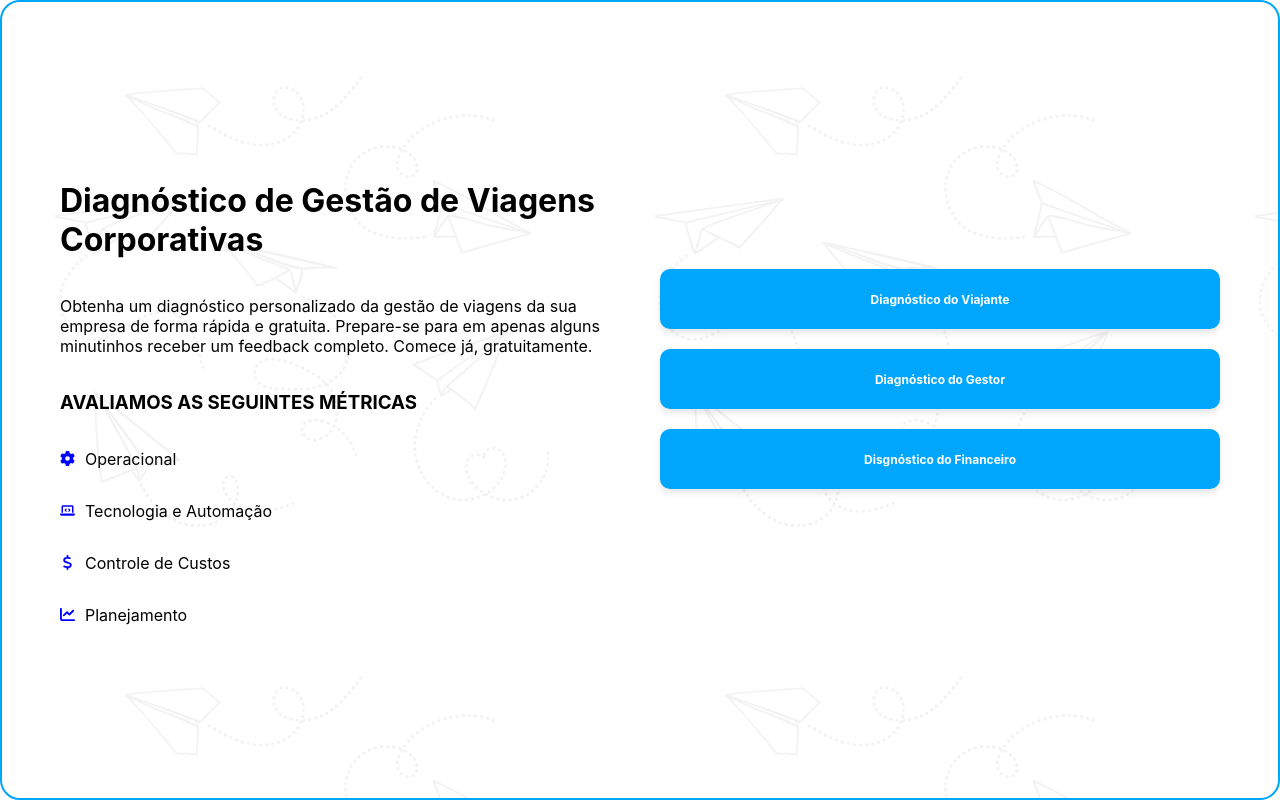
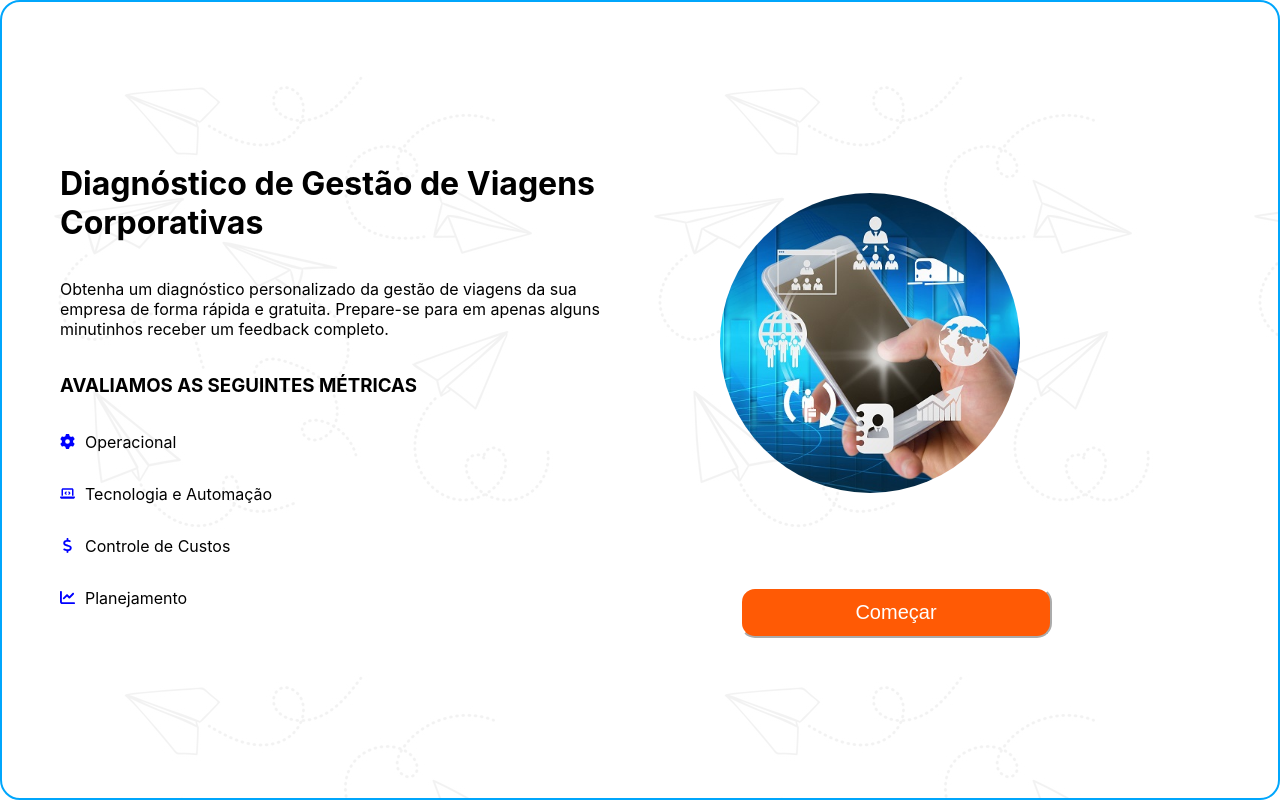
Before and after one commit to RaphaPaixOnfly/responsive-next, a Next.js app: page / in a window 1280 px wide. Built offline with nearby package versions, Linux system fonts and the light colour scheme.

Commit message:
design pagina inicial

```diff
--- a/pages/index.js
+++ b/pages/index.js
@@ -4,7 +4,7 @@ import Script from 'next/script';
 import styles from '../styles/Home.module.css';
 import { FontAwesomeIcon } from '@fortawesome/react-fontawesome';
 import { faCog, faLaptopCode, faDollarSign, faChartLine } from '@fortawesome/free-solid-svg-icons';
-
+import Image from 'next/image';
 
 export default function Home() {
   const [iframeId, setIframeId] = useState('');
@@ -27,7 +27,7 @@ export default function Home() {
         <main className={styles.main}>
           <div className={styles.column1}>
             <h1 className={styles.title}>Diagnóstico de Gestão de Viagens Corporativas</h1>
-            <p className={styles.item}>Obtenha um diagnóstico personalizado da gestão de viagens da sua empresa de forma rápida e gratuita. Prepare-se para em apenas alguns minutinhos receber um feedback completo. Comece já, gratuitamente.</p>
+            <p className={styles.item}>Obtenha um diagnóstico personalizado da gestão de viagens da sua empresa de forma rápida e gratuita. Prepare-se para em apenas alguns minutinhos receber um feedback completo.</p>
             <h3 className={styles.subtitle}>AVALIAMOS AS SEGUINTES MÉTRICAS</h3>
             <div className={styles.iconItem}>
               <FontAwesomeIcon icon={faCog} className={styles.icon}/>
@@ -47,8 +47,21 @@ export default function Home() {
             </div>
 
           </div>
+
           <div className={styles.column2}>
-            <div className={`${styles.card} ${styles['card-top']}`} onClick={() => handleRedirect('iframe1')}>
+            <div className={styles.imageContainer}>
+              <Image
+                src="/Tecnologia-para-viagens-corporativas.jpg" // substitua pelo caminho da sua imagem
+                alt="Descrição da imagem"
+                width={300} // substitua pela largura desejada
+                height={300} // substitua pela altura desejada
+                className={styles.responsiveImage}
+              />
+            </div>
+            <div className={styles.column2} onClick={() => handleRedirect('iframe1')}>
+                <button>Começar</button>
+              </div>
+              {/*<div className={`${styles.card} ${styles['card-top']}`} onClick={() => handleRedirect('iframe1')}>
                 <h2>Diagnóstico do Viajante</h2>
               </div>
               <div className={`${styles.card} ${styles['card-top']}`} onClick={() => handleRedirect('iframe2')}>
@@ -56,8 +69,9 @@ export default function Home() {
               </div>
               <div className={`${styles.card} ${styles['card-bottom']}`} onClick={() => handleRedirect('iframe3')}>
                 <h2>Disgnóstico do Financeiro</h2>
+              </div>*/}
             </div>
-          </div>
+
         </main>
       ) : (
         <div id="merlin-container" className={styles.iframeContainer}></div>
--- a/styles/Home.module.css
+++ b/styles/Home.module.css
@@ -34,6 +34,7 @@
     gap: 10px;
     margin-top: 90px; /* Margem superior */
     justify-content: center; /* Centralizar os itens */
+    align-items: center;
   }
 
   .column2 .card {
@@ -111,9 +112,38 @@
     margin-left: 10px;
     color: #000000;
   }
-
+  .column2 button{
+      color: white;
+      background-color: #FF5A05;
+      font-size: 20px;
+      padding: 12px;
+      border-radius: 15px;
+      border-color: white;
+      width: 60%;
+      margin-top: -40px;
+      margin-left: 60px;
+  }
   .icon {
     font-size: 15px; /* Ajuste o tamanho do ícone conforme necessário */
     width: 15px;
     height: 15px;
   }
+  .imageContainer {
+    width: 300px; /* Tamanho do círculo */
+    height: 300px; /* Tamanho do círculo */
+    border-radius: 50%; /* Faz o contêiner ser um círculo */
+    overflow: hidden; /* Esconde as partes da imagem que saem do contêiner */
+    display: flex;
+    margin-left: 60px;
+    margin-top: -40px;
+  }
+
+  .responsiveImage {
+    object-fit: cover; /* Faz a imagem cobrir todo o contêiner */
+  }
+
+  @media (max-width: 768px) {
+    .imageContainer {
+      display: none;
+    }
+  }
```
Also changed, not shown: styles/HorizontalBar.module.css (+26 -17 lines), public/Tecnologia-para-viagens-corporativas.jpg (added). Lines whose indentation alone changed are shown as unchanged.
